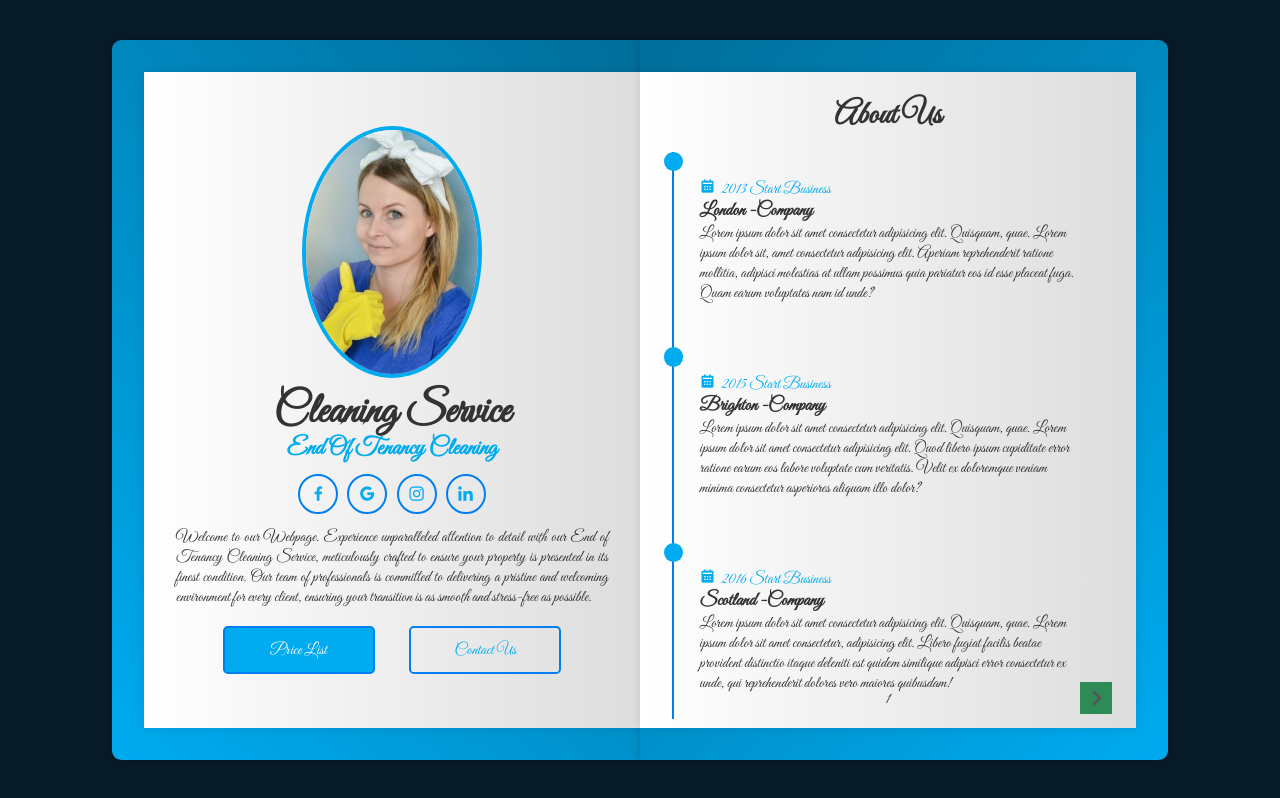
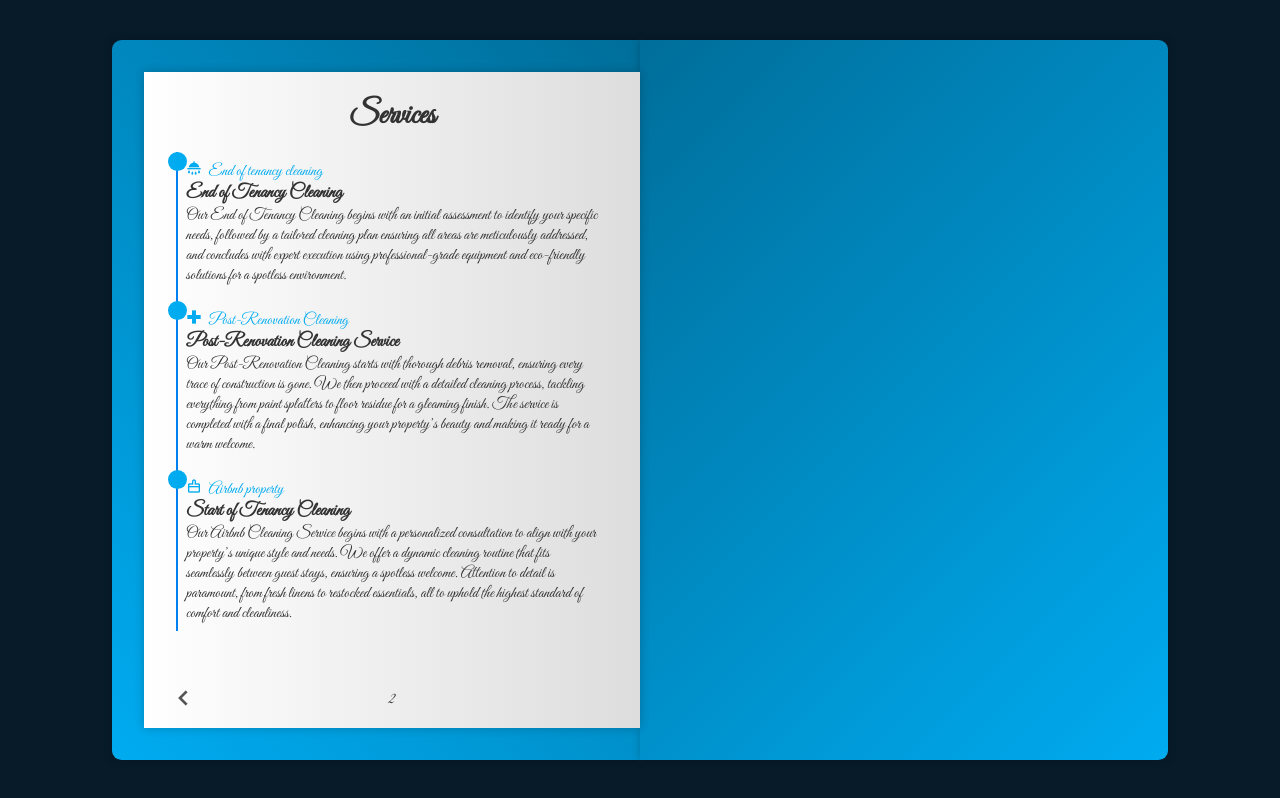
Before and after one commit to AgnesGeller/Cleaning-Service, a plain HTML site: page index.html in a window 1280 px wide. Drawn offline with nearby package versions, Linux system fonts and the light colour scheme.

Commit message:
first and second pages added to the app

```diff
--- a/assets/style.css
+++ b/assets/style.css
@@ -169,6 +169,11 @@ body {
   position: absolute;
   right: 0;
   transform-style: preserve-3d;
+  transform-origin: left;
+}
+
+.book-page.page-right.turn {
+  transform: rotateY(-180deg);
 }
 
 .book-page .page-front,
@@ -183,11 +188,11 @@ body {
 }
 
 .book-page .page-front {
-  transform: rotateY('0deg') translateZ(1px);
+  transform: rotateY(0deg) translateZ(1px);
 }
 
 .book-page .page-back {
-  transform: rotateY('180deg') translateZ(1px);
+  transform: rotateY(180deg) translateZ(1px);
 }
 
 .title {
@@ -201,8 +206,8 @@ body {
 
 .workeduc-box .workeduc-content {
   position: relative;
-  padding: 1.6rem;
-  margin-bottom: 1.2rem;
+  padding: 0.5rem;
+  margin-bottom: 0.5rem;
 }
 .workeduc-content .year {
   color: var(--main-color);
@@ -234,8 +239,19 @@ body {
   right: 1.5rem;
   width: 2rem;
   height: 2rem;
-  background: seagreen;
   cursor: pointer;
   font-size: 2rem;
-  color: var(--second-text-color)
+  color: var(--second-text-color);
+  display: inline-flex;
+  justify-content: center;
+  align-items: center;
+  transition: .5s;
 }
+
+.nextprev-btn:hover {
+  color: var(--main-color);
+}
+
+.nextprev-btn.back {
+  left: 1.5rem;
+}
--- a/index.html
+++ b/index.html
@@ -42,7 +42,7 @@
             </div>
 
             <!-- page 1 & 2-->
-            <div class="book-page page-right" id="turn-1">
+            <div class="book-page page-right turn" id="turn-1">
                 <!-- page 1 (about us)-->
                 <div class="page-front">
                     <h1 class="title">About Us</h1>
@@ -51,30 +51,56 @@
                         <div class="workeduc-content">
                             <span class="year"><i class='bx bxs-calendar'></i>2013 Start Business</span>
                             <h3>London -Company</h3>
-                            <p>Lorem ipsum dolor sit amet consectetur adipisicing elit. Quisquam, quae. Lorem ipsum dolor sit, amet consectetur adipisicing elit. Aperiam reprehenderit ratione mollitia, adipisci molestias at ullam possimus quia pariatur eos id esse placeat fuga. Quam earum voluptates nam id unde?</p>
+                            <p>London (2013): In the heart of London, our cleaning service company embarked on its journey in 2013, setting a new standard for excellence in cleanliness. Our commitment to impeccable service and client satisfaction has established us as a beacon of reliability in the bustling metropolis. We take pride in being London’s premier choice for end of tenancy cleaning, where every space we touch is transformed into a testament to our dedication and expertise</p>
                         </div>
                         <div class="workeduc-content">
                             <span class="year"><i class='bx bxs-calendar'></i>2015 Start Business</span>
                             <h3>Brighton -Company</h3>
-                            <p>Lorem ipsum dolor sit amet consectetur adipisicing elit. Quisquam, quae. Lorem ipsum dolor sit amet consectetur adipisicing elit. Quod libero ipsum cupiditate error ratione earum eos labore voluptate cum veritatis. Velit ex doloremque veniam minima consectetur asperiores aliquam illo dolor?</p>
+                            <p>Brighton (2015): Expanding our horizons, we brought our bespoke cleaning services to Brighton in 2015, infusing the seaside city with our signature blend of thoroughness and care. Our Brighton team is renowned for their meticulous attention to detail, ensuring that each property shines with a coastal freshness. Embrace the spirit of Brighton with our cleaning services that promise more than just cleanliness—they deliver a breath of fresh air.</p>
                         </div>
                         <div class="workeduc-content">
                             <span class="year"><i class='bx bxs-calendar'></i>2016 Start Business</span>
                             <h3>Scotland -Company</h3>
-                            <p>Lorem ipsum dolor sit amet consectetur adipisicing elit. Quisquam, quae. Lorem ipsum dolor sit amet consectetur, adipisicing elit. Libero fugiat facilis beatae provident distinctio itaque deleniti est quidem similique adipisci error consectetur ex unde, qui reprehenderit dolores vero maiores quibusdam!</p>
+                            <p>Scotland (2016): In 2016, our pursuit of excellence led us to Scotland, where we introduced our distinguished cleaning services to the land of lochs and legends. Our Scottish division is characterized by their steadfast work ethic and the ability to deliver outstanding results, even in the most challenging of environments. With a touch of Scottish resilience, we ensure that every end of tenancy cleaning leaves a lasting impression of elegance and order.</p>
                         </div>
                     </div>
 
                     <span class="number-page">1</span>
 
                     <!-- next button -->
+                    <span class="nextprev-btn" data-page="turn-1">
+                        <i class='bx bx-chevron-right'></i>
+                    </span>
                 </div>
 
                 <!-- page 2 (services)-->
-                <span class="nextprev-btn" data-page="turn-1">
-                    <i class='bx bx-chevron-right'></i>
-                </span>
+                <div class="page-back">
+                    <h1 class="title">Services</h1>
 
+                    <div class="workeduc-box">
+                        <div class="workeduc-content">
+                            <span class="year"><i class='bx bxs-shower'></i>End of tenancy cleaning</span>
+                            <h3>End of Tenancy Cleaning</h3>
+                            <p>Our End of Tenancy Cleaning begins with an initial assessment to identify your specific needs, followed by a tailored cleaning plan ensuring all areas are meticulously addressed, and concludes with expert execution using professional-grade equipment and eco-friendly solutions for a spotless environment.</p>
+                        </div>
+                        <div class="workeduc-content">
+                            <span class="year"><i class='bx bx-plus-medical'></i>Post-Renovation Cleaning</span>
+                            <h3>Post-Renovation Cleaning Service</h3>
+                            <p>Our Post-Renovation Cleaning starts with thorough debris removal, ensuring every trace of construction is gone. We then proceed with a detailed cleaning process, tackling everything from paint splatters to floor residue for a gleaming finish. The service is completed with a final polish, enhancing your property’s beauty and making it ready for a warm welcome.</p>
+                        </div>
+                        <div class="workeduc-content">
+                            <span class="year"><i class='bx bx-brush-alt'></i>Airbnb property</span>
+                            <h3>Start of Tenancy Cleaning</h3>
+                            <p>Our Airbnb Cleaning Service begins with a personalized consultation to align with your property’s unique style and needs. We offer a dynamic cleaning routine that fits seamlessly between guest stays, ensuring a spotless welcome. Attention to detail is paramount, from fresh linens to restocked essentials, all to uphold the highest standard of comfort and cleanliness.</p>
+                        </div>
+                    </div>
+
+                    <span class="number-page">2</span>
+
+                    <!-- prev button -->
+                    <span class="nextprev-btn back" data-page="turn-1">
+                        <i class='bx bx-chevron-left'></i>
+                    </span>
                 </div>
             </div>
 
@@ -83,6 +109,7 @@
 
 
 
+
     <script src="./assets/script.js"></script>
 
 </body>
```
